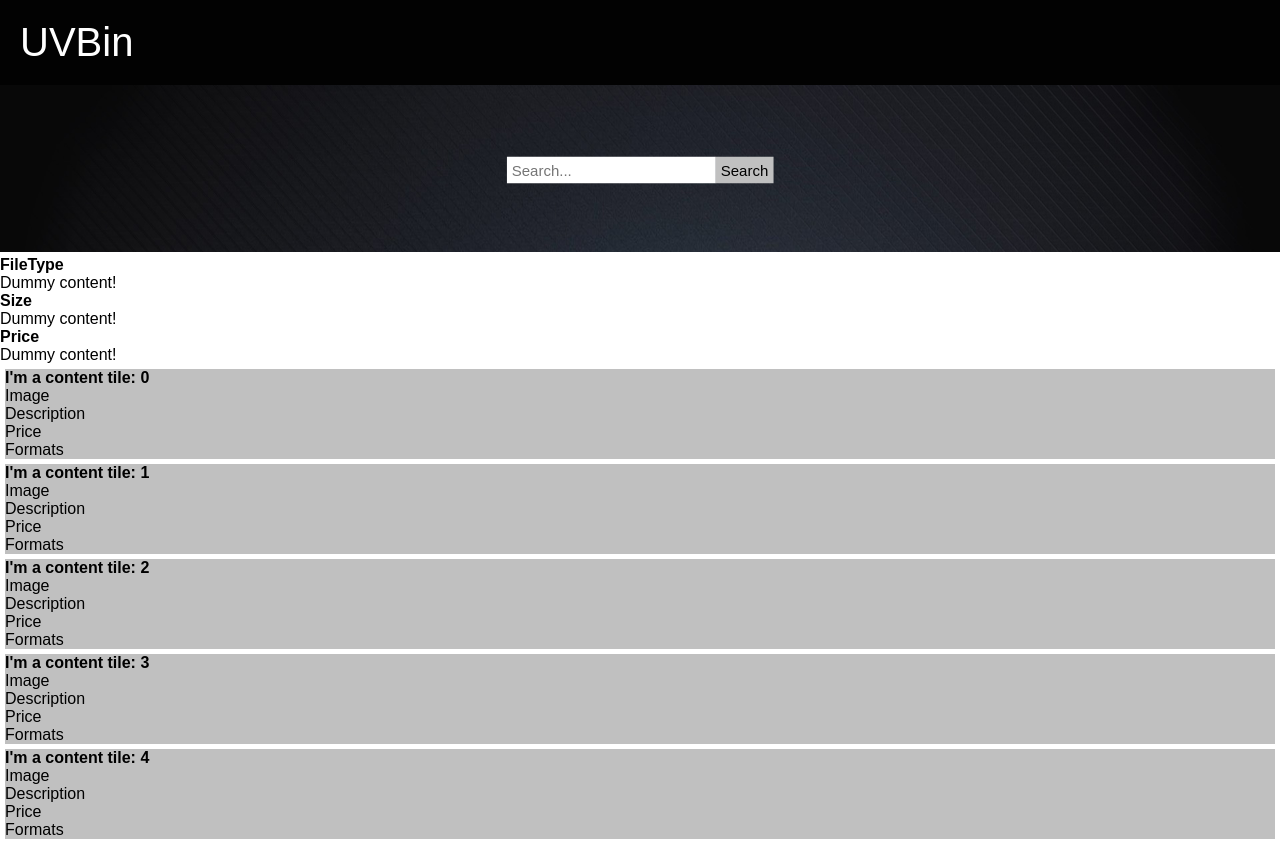
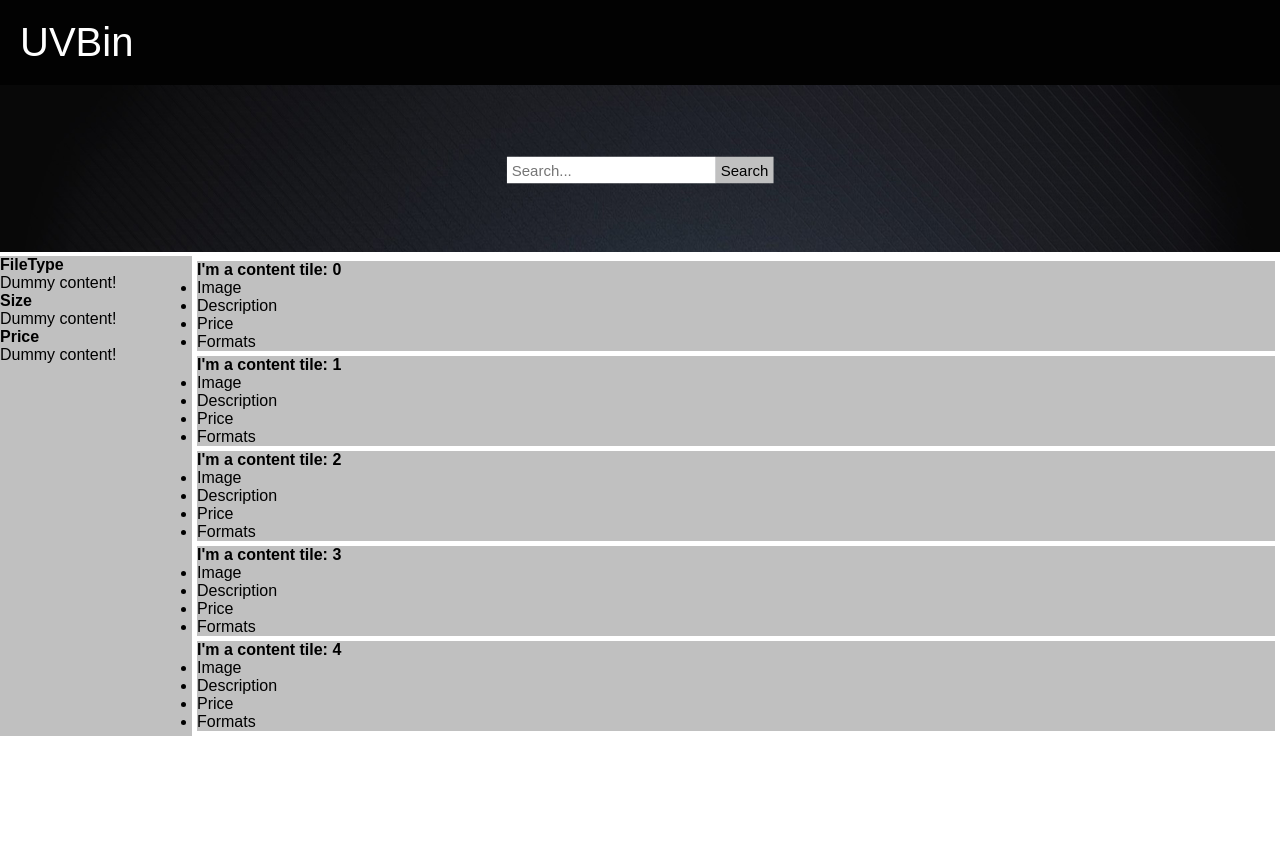
Before and after one commit to uvbin/web-app, a React (Create React App) app: page /searchPage in a window 1280 px wide. After the commit the page ends 800 px from the top, so only its background shows below. Built offline with nearby package versions, Linux system fonts and the light colour scheme.

Commit message:
Layout adjusted

```diff
--- a/src/App.js
+++ b/src/App.js
@@ -1,6 +1,6 @@
 import React from 'react';
 import Layout from './containers/Layout/Layout';
-import SearchPage from './containers/SearchPage/SearchPage';
+import SearchPage from  './components/SearchPage/SearchPage';
 
 function App() {
   return (
--- a/src/components/ContentViewer/ContentViewer.js
+++ b/src/components/ContentViewer/ContentViewer.js
@@ -1,9 +1,15 @@
 import React from 'react';
+
+import Filter from '../../containers/Filter/Filter';
+import ContentTiles from '../../containers/ContentTiles/ContentTiles';
+
+import classes from './ContentViewer.module.css';
 
 const contentViewer = (props) => {
     return (
-        <div>
-            {props.children}
+        <div className={classes.gridContainer}>
+            <Filter />
+            <ContentTiles />
         </div>
     );
 }
--- /dev/null
+++ b/src/components/ContentViewer/ContentViewer.module.css
@@ -0,0 +1,4 @@
+.gridContainer {
+    display: grid;
+    grid-template-columns: 15% 85%;
+}
--- /dev/null
+++ b/src/components/SearchPage/SearchPage.js
@@ -0,0 +1,22 @@
+import React, { Component } from 'react';
+import Banner from '../Banner/Banner';
+import ContentSearch from '../ContentSearch/ContentSearch';
+
+import ContentViewer from '../ContentViewer/ContentViewer';
+
+
+class SearchPage extends Component {
+
+    render () {
+        return (
+            <div>
+                <Banner>
+                    <ContentSearch />
+                </Banner>
+                <ContentViewer />
+            </div>
+        );
+    }
+}
+
+export default SearchPage;
--- a/src/containers/Filter/Filter.js
+++ b/src/containers/Filter/Filter.js
@@ -10,7 +10,7 @@ class Filter extends Component {
 
     render () {
         return (
-            <div>
+            <div className={classes.body}>
                 {this.state.filterHeadings.map((el, index) => {
                     return <FilterList heading={el} />;
                 })}
--- a/src/containers/Filter/Filter.module.css
+++ b/src/containers/Filter/Filter.module.css
@@ -0,0 +1,3 @@
+.body {
+    background: #c0c0c0;
+}
--- a/src/containers/SearchPage/SearchPage.js
+++ /dev/null
@@ -1,26 +0,0 @@
-import React, { Component } from 'react';
-import Banner from '../../components/Banner/Banner';
-import ContentSearch from '../../components/ContentSearch/ContentSearch';
-import Filter from '../Filter/Filter';
-import Aux from '../../hoc/Auxiliary';
-import ContentViewer from '../../components/ContentViewer/ContentViewer';
-import ContentTiles from '../ContentTiles/ContentTiles';
-
-class SearchPage extends Component {
-
-    render () {
-        return (
-            <Aux>
-                <Banner>
-                    <ContentSearch />
-                </Banner>
-                <ContentViewer>
-                    <Filter />
-                    <ContentTiles />
-                </ContentViewer>
-            </Aux>
-        );
-    }
-}
-
-export default SearchPage;
```
